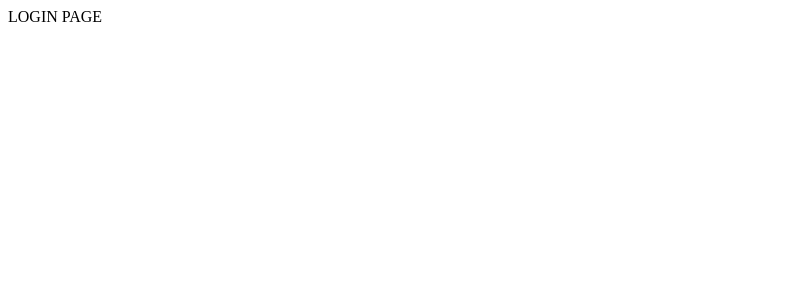
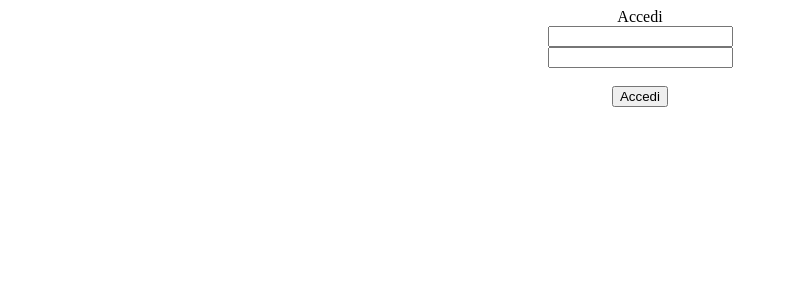
Before and after one commit to davidecarizzoni/nuxt-auth, a Nuxt app: page /on-boarding/login in a window 1280 px wide. Shown: the top 300 px of the page, without its empty margins (0-788 px from the left). Built offline with nearby package versions, Linux system fonts and the light colour scheme.

Commit message:
feat(login)

```diff
--- a/pages/on-boarding/login/index.vue
+++ b/pages/on-boarding/login/index.vue
@@ -1,11 +1,48 @@
 <script setup lang="ts">
+import {$fetch} from "ofetch";
+
+const loading = ref(false)
+const user = reactive({
+  email: '',
+  password: '',
+})
+
+const onClickLogin = async () => {
+  try {
+    loading.value = true
+    await $fetch('/api/auth/login', {
+      body: JSON.stringify(user),
+      method: 'POST',
+    })
+    loading.value = false
+  } catch (e) {
+    console.error({e})
+    loading.value = false
+  }
+}
 
 </script>
+<template>
+  <div class="register-page">
+    Accedi
+    <input v-model="user.email"/>
+    <input v-model="user.password"/>
 
-<template>
-   LOGIN PAGE
+    <br />
+
+    <button @click.stop="onClickLogin">Accedi</button>
+    <span v-if="loading">
+      Loading...
+    </span>
+  </div>
 </template>
 
 <style scoped>
-
+.register-page {
+  display: flex;
+  flex-direction: column;
+  flex: 1;
+  justify-content: center;
+  align-items: center;
+}
 </style>
```
Also changed, not shown: 2 other files (tests, documents, lock files or other folders).
